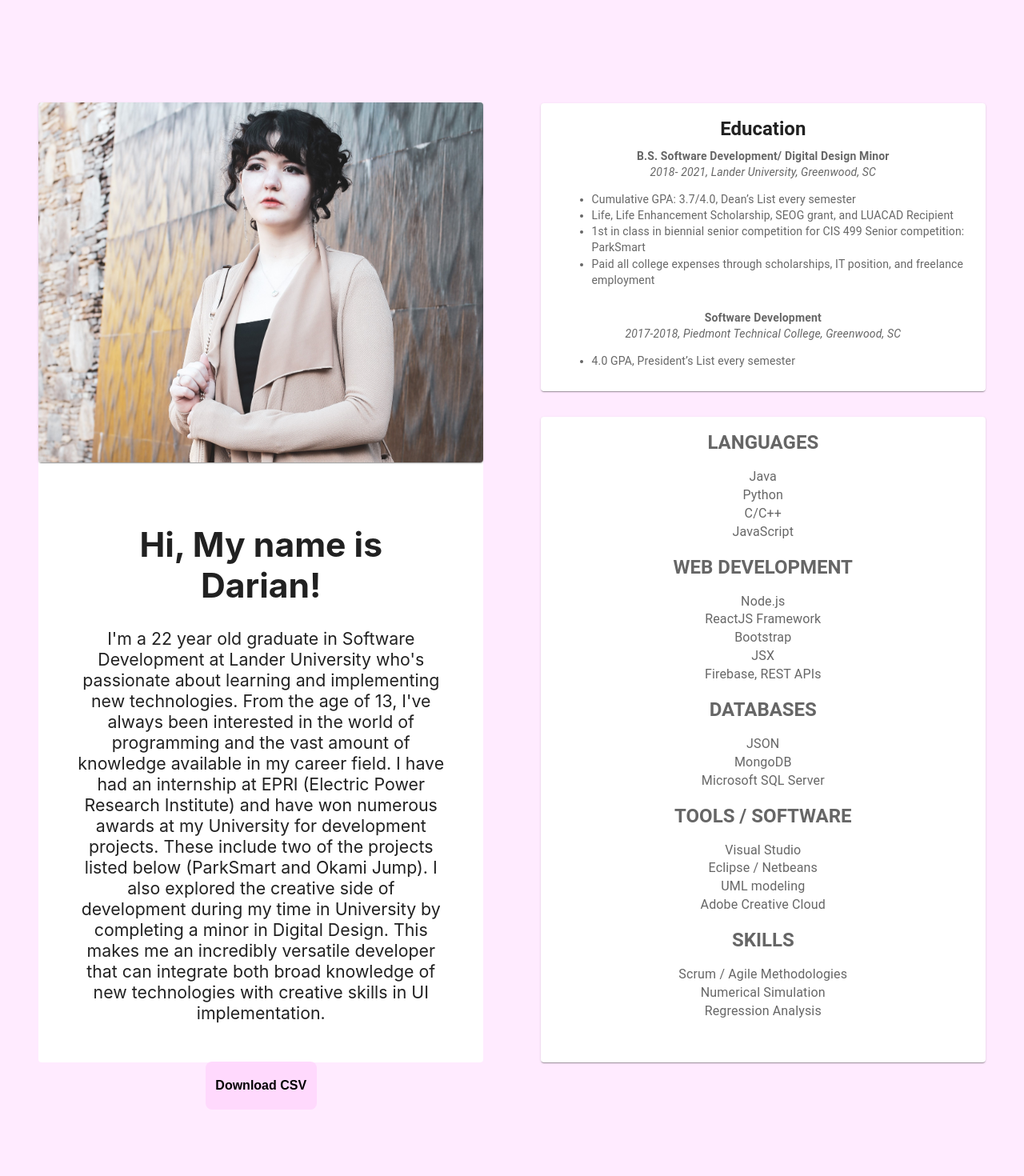
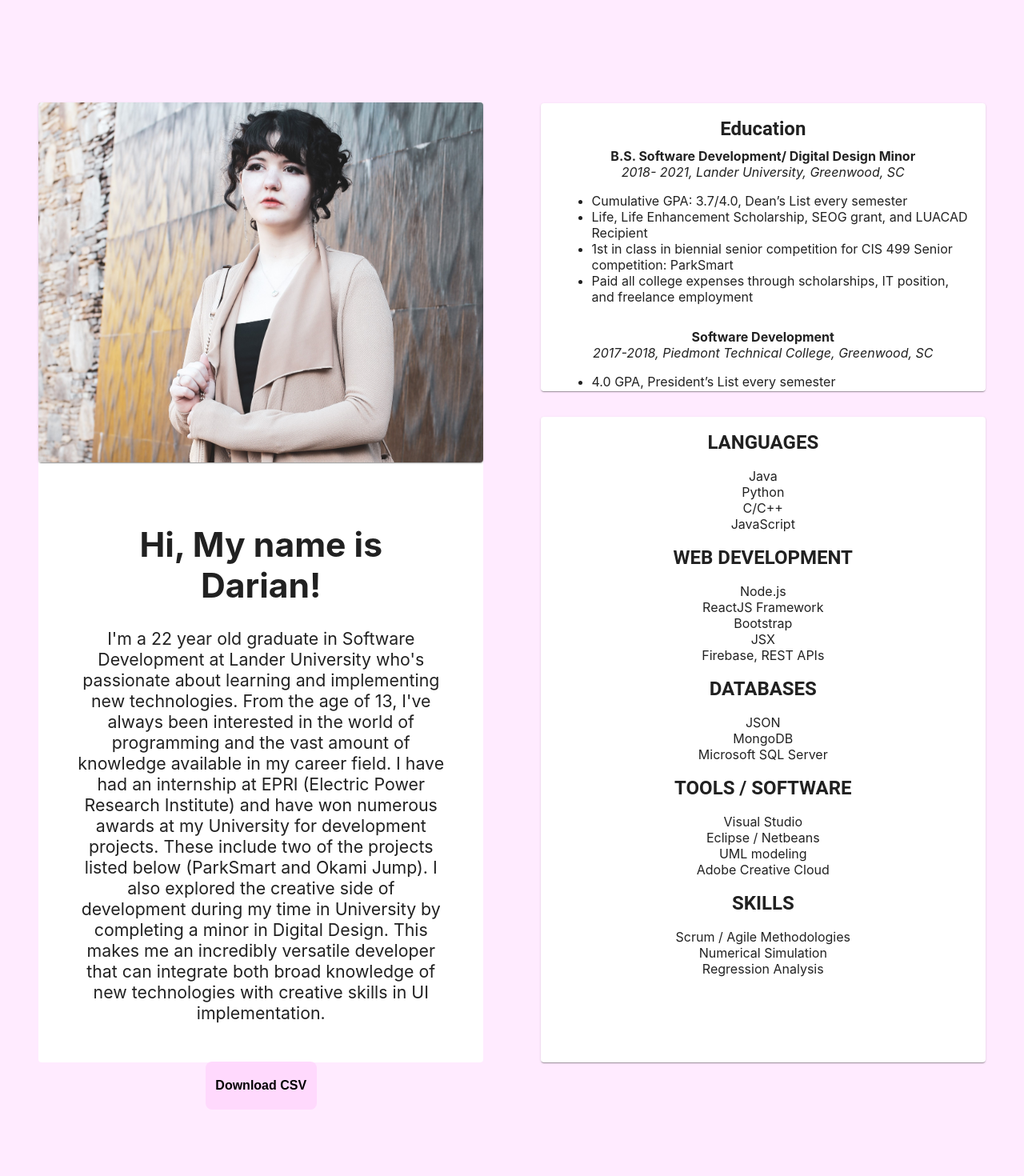
Before and after one commit to darianray/darianray.github.io, a React (Create React App) app: page /about in a window 1280 px wide. Shown: the part 960-2430 px from the top of the page at 80% size. Built offline with nearby package versions, Linux system fonts and the light colour scheme.

Commit message:
Resolved errors concerning Typography element

```diff
--- a/index.html
+++ b/index.html
@@ -8,12 +8,6 @@
       name="description"
       content="Web site created using create-react-app"
     />
-    <!-- <link rel="apple-touch-icon" href="%PUBLIC_URL%/logo192.png" /> -->
-    <!--
-      manifest.json provides metadata used when your web app is installed on a
-      user's mobile device or desktop. See https://developers.google.com/web/fundamentals/web-app-manifest/
-    -->
-    <link rel="manifest" href="%PUBLIC_URL%/manifest.json" />
   </head>
   <body>
     <div id="root"></div>
--- a/src/Components/About/About.js
+++ b/src/Components/About/About.js
@@ -15,7 +15,7 @@ export default function About() {
       <div className="about">
         <div className="div-container">
           <div className="home-div-container">
-            <container className="left-home-div">
+            <div className="left-home-div">
               {/*<img className="senior-photo-img" src={seniorPhoto} alt="front of fountain"/> */}
               <Paper className="home-paper" elevation={0}>
                 <Card>
@@ -56,14 +56,14 @@ export default function About() {
                   Download CSV
                 </button>
               </Paper>
-            </container>
-            <container className="right-home-div">
+            </div>
+            <div className="right-home-div">
               <Card className="resume-edu-card">
                 <CardContent>
                   <Typography gutterBottom variant="h5" component="div">
                     <strong> Education </strong>
                   </Typography>
-                  <Typography variant="body2" color="text.secondary">
+                  <div>
                     <strong>
                       {" "}
                       B.S. Software Development/ Digital Design Minor{" "}
@@ -97,12 +97,12 @@ export default function About() {
                         4.0 GPA, President’s List every semester
                       </li>
                     </ul>
-                  </Typography>
+                  </div>
                 </CardContent>
               </Card>
               <Card className="resume-skills-card">
                 <CardContent>
-                  <Typography variant="body2" color="text.secondary">
+                  <div>
                     <Typography gutterBottom variant="h5" component="div">
                       <strong>LANGUAGES </strong>
                     </Typography>
@@ -152,10 +152,10 @@ export default function About() {
                       <li> Numerical Simulation</li>
                       <li>Regression Analysis</li>
                     </ul>
-                  </Typography>
+                  </div>
                 </CardContent>
               </Card>
-            </container>
+            </div>
           </div>
         </div>
       </div>
--- a/src/Components/Home/Home.js
+++ b/src/Components/Home/Home.js
@@ -9,7 +9,7 @@ class Home extends Component {
   render() {
     return (
       <>
-        <body className="fix-overflow">
+        <div className="fix-overflow">
           <div className="home">
             {/* <DrawHeader />*/}
             <div className="hero-container">
@@ -20,7 +20,7 @@ class Home extends Component {
 
             </div>
           </div>
-        </body>
+        </div>
       </>
     );
   }
```
